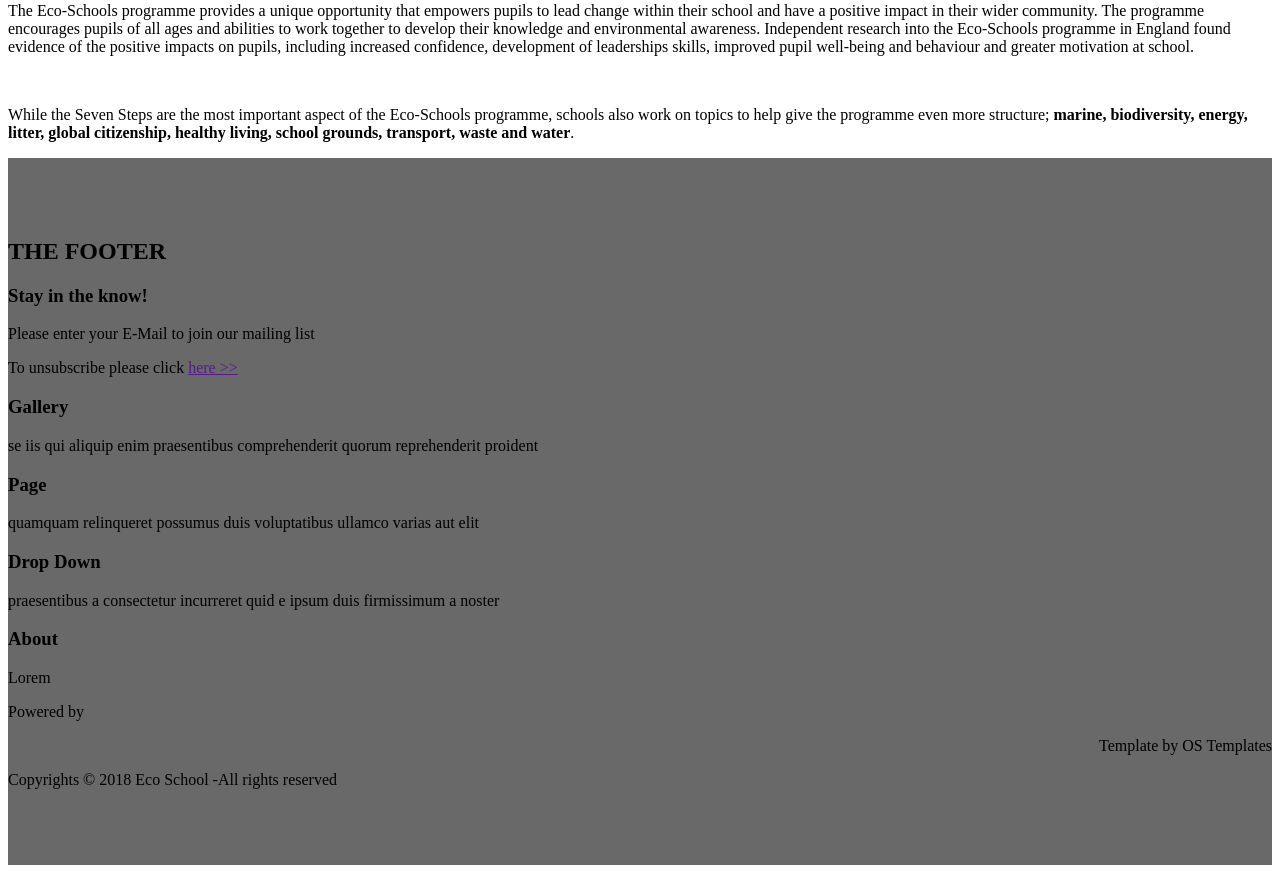
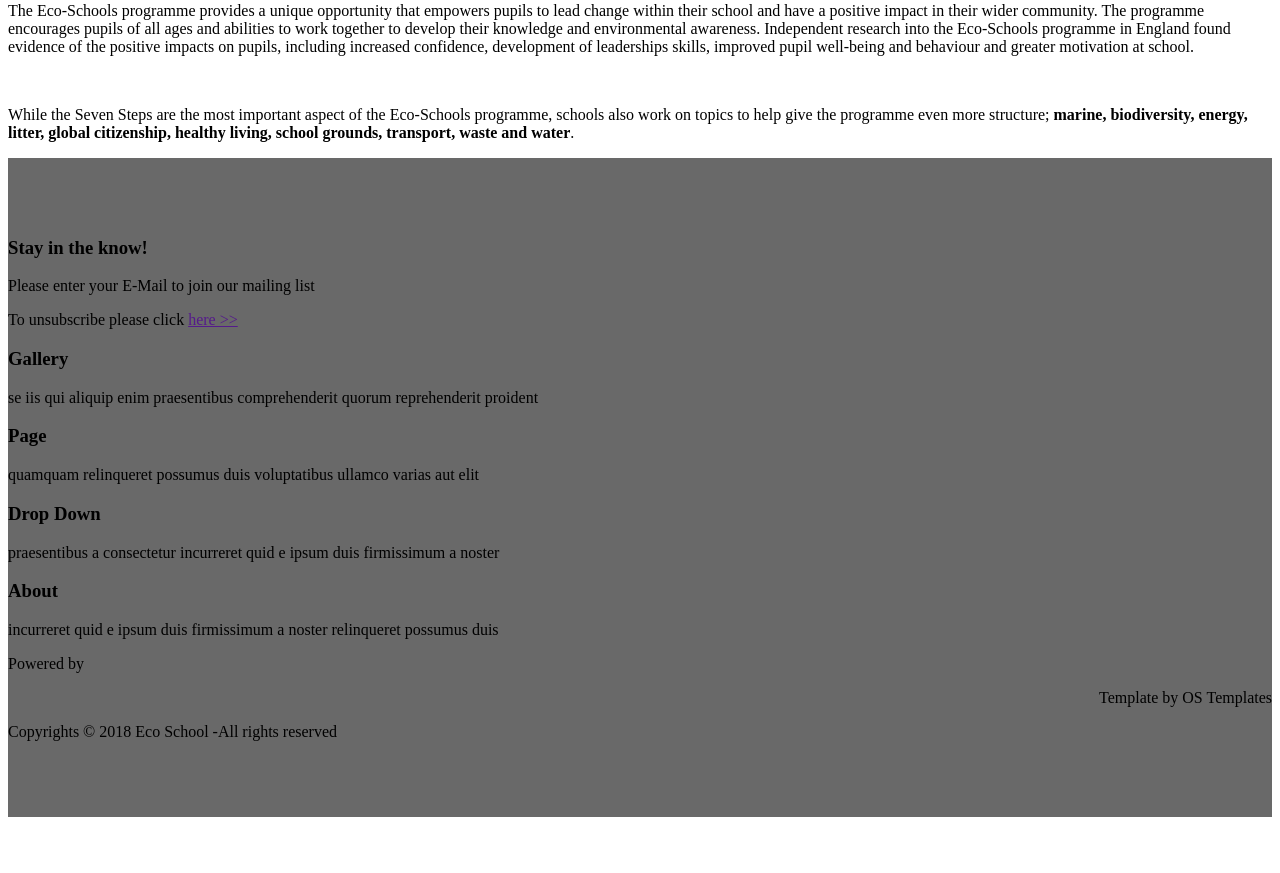
Before and after one commit to edonb99/INT18_19_Gr32, a PHP site: page / in a window 1280 px wide. Shown: the part 843-1716 px from the top of the page. After the commit the page ends 1660 px from the top, so only its background shows below. Run offline with PHP 8.4, Linux system fonts and the light colour scheme.

Commit message:
css footer
update te footeri me css ku diplay: block;

```diff
--- a/Index.html
+++ b/Index.html
@@ -106,34 +106,36 @@
     </article>
 
     <footer class="footer">
-      <div>
-        <h2>THE FOOTER</h2>
-        <a href="#"><i class="fa fa-facebook-official"></i></a>
-        <a href="#"><i class="fa fa-pinterest-p"></i></a>
-        <a href="#"><i class="fa fa-twitter"></i></a>
-        <a href="#"><i class="fa fa-flickr"></i></a>
-        <a href="#"><i class="fa fa-linkedin"></i></a>
-        <p class="">
 
+
+		<div>
         <h3>Stay in the know!</h3>
         <p>Please enter your E-Mail to join our mailing list</p>
 
         <p>To unsubscribe please click <a href="">here >></a></p>
+    	</div>
 
+        <div>
         <h3>Gallery</h3>
         <p> se iis qui aliquip enim praesentibus comprehenderit quorum reprehenderit proident</p>
+        </div>
 
+        <div>
         <h3>Page</h3>
         <p>quamquam relinqueret possumus duis voluptatibus ullamco varias aut elit</p>
+        </div>
 
+        <div>
         <h3>Drop Down</h3>
         <p>praesentibus a consectetur incurreret quid e ipsum duis firmissimum a noster</p>
+        </div>
 
+        <div>
         <h3>About</h3>
-        <p>Lorem </p>
+        <p>incurreret quid e ipsum duis firmissimum a noster relinqueret possumus duis</p>
+        </div>
 
 
-      </div>
         <p>Powered by <a href="" target="_blank"></a></p>
       <div>
           <p align="right">Template by OS Templates</p>
--- a/index.css
+++ b/index.css
@@ -4,3 +4,8 @@
   background-color: dimgray;
   padding: 60px 0px;
 }
+
+.footer {
+	display: block;
+
+}
```
